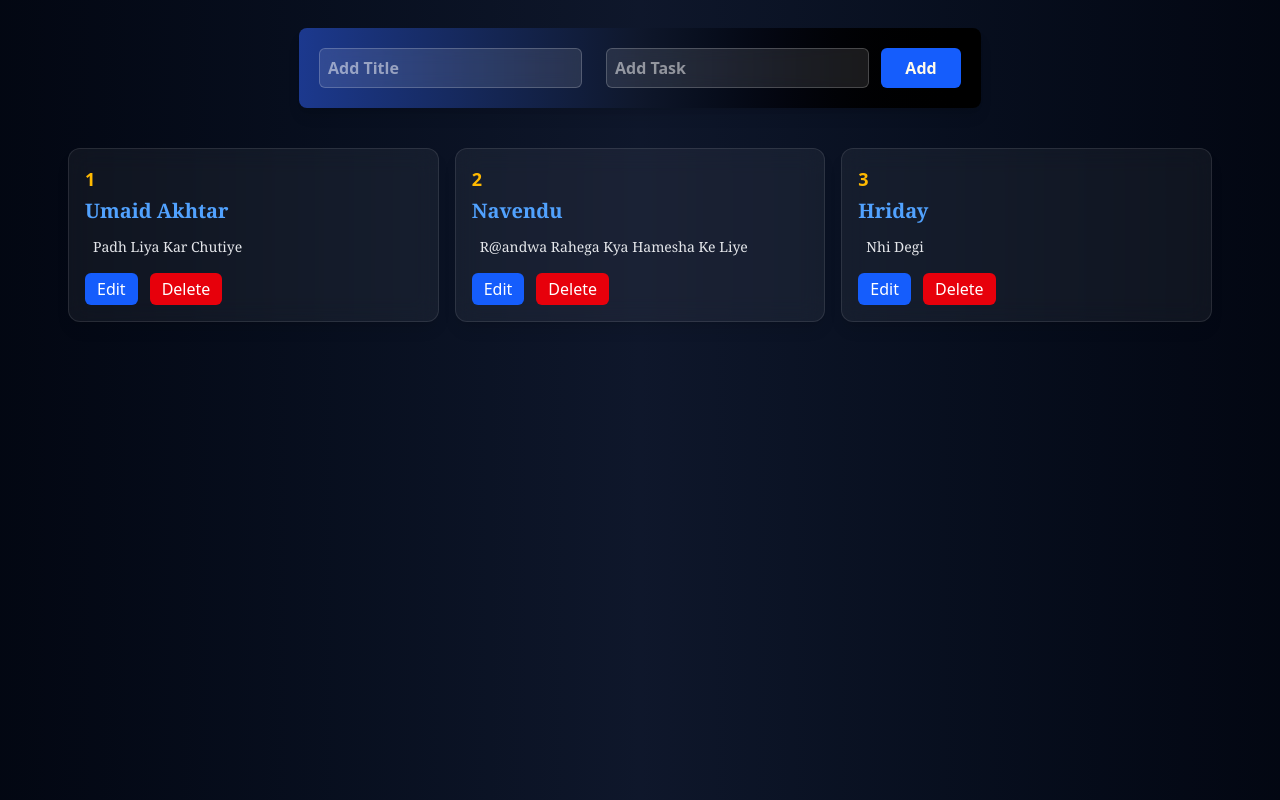
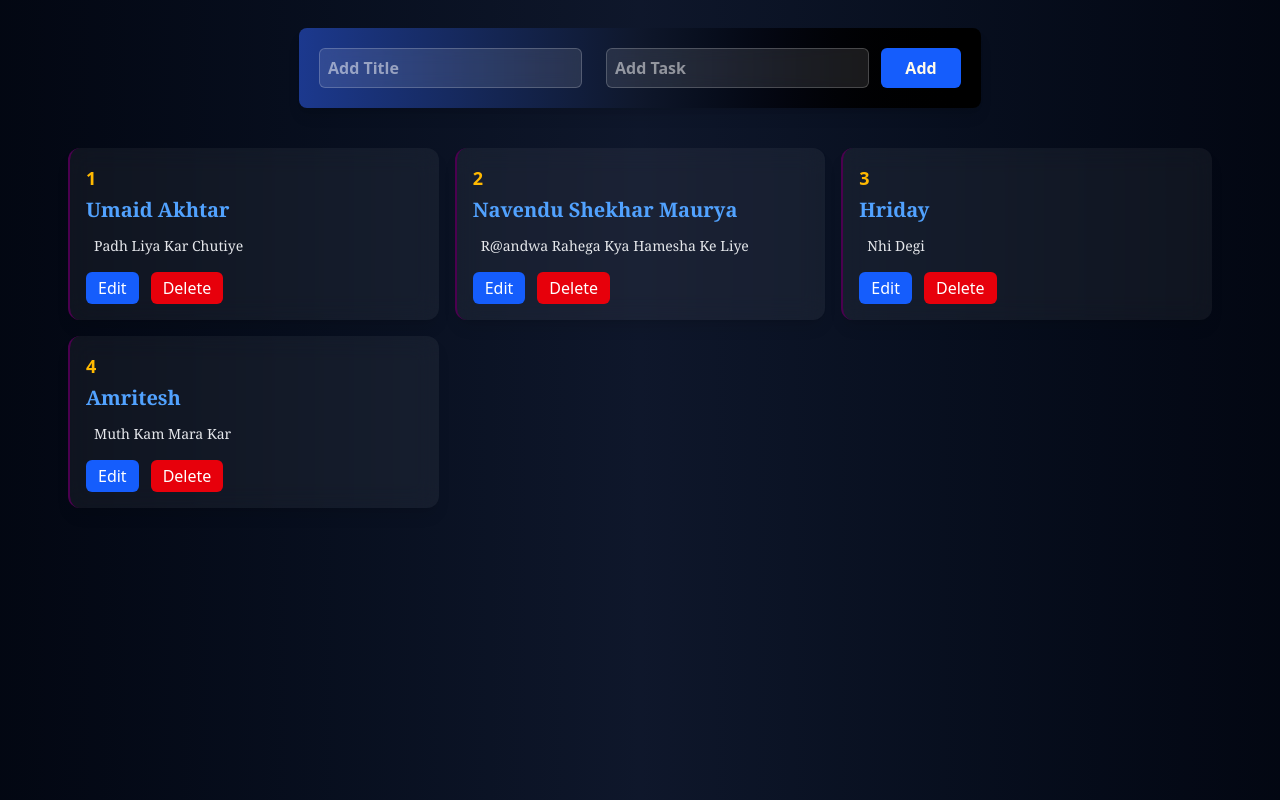
Before and after one commit to UMAID-AKHTAR/react-project, a React (Vite) app: page / in a window 1280 px wide. Built offline with nearby package versions, Linux system fonts and the light colour scheme; data requests are answered from the project's data file.

Commit message:
minimal changes

```diff
--- a/db.json
+++ b/db.json
@@ -1,19 +1,24 @@
 {
   "posts": [
     {
+      "id": 1,
       "title": "umaid akhtar",
-      "body": "Padh Liya Kar Chutiye",
-      "id": 1
+      "body": "Padh Liya Kar Chutiye"
     },
     {
-      "title": "Navendu",
+      "title": "Navendu shekhar maurya",
       "body": "R@andwa Rahega Kya hamesha ke liye",
       "id": 2
     },
     {
+      "id": 3,
       "title": "hriday",
-      "body": "nhi degi",
-      "id": 3
+      "body": "nhi degi"
+    },
+    {
+      "title": "amritesh",
+      "body": "muth kam mara kar",
+      "id": 4
     }
   ]
 }
--- a/src/CrudOperationAxios/CrudCard.jsx
+++ b/src/CrudOperationAxios/CrudCard.jsx
@@ -10,11 +10,11 @@ function CrudCard({
   return (
     <li
       className="bg-white/5 backdrop-blur-md text-white p-4 rounded-xl
-               border border-white/10
+               border-l-2 border-fuchsia-950
                shadow-lg
-               transition-all duration-300
+               transition-all duration-200
                hover:scale-[1.02]
-               hover:shadow-[0_0_20px_rgba(255,255,255,0.15)] hover:-translate-y-5"
+               hover:shadow-[0_0_20px_rgba(255,255,255,0.15)] hover:-translate-z-10"
     >
       <p className="font-bold text-amber-400 text-lg">{number}</p>
 
--- a/src/CrudOperationAxios/Form.jsx
+++ b/src/CrudOperationAxios/Form.jsx
@@ -74,7 +74,7 @@ function Form({ data, setData, update, setUpdate, empty, setEmpty }) {
             onChange={(e) =>
               setAdd((prev) => ({ ...prev, title: e.target.value }))
             }
-            className="bg-white/10 backdrop-blur-sm text-white font-semibold px-2 py-1 rounded-md border border-white/20"
+            className="bg-white/10 backdrop-blur-sm outline-none text-white font-semibold px-2 py-1 rounded-md border border-white/20"
           />
           <input
             placeholder="Add Task"
@@ -85,7 +85,7 @@ function Form({ data, setData, update, setUpdate, empty, setEmpty }) {
             onChange={(e) =>
               setAdd((prev) => ({ ...prev, body: e.target.value }))
             }
-            className="bg-white/10 backdrop-blur-sm text-white font-semibold px-2 py-1 rounded-md border border-white/20 ml-6"
+            className="bg-white/10 backdrop-blur-sm outline-none text-white font-semibold px-2 py-1 rounded-md border border-white/20 ml-6"
           />
           <button
             type="submit"
```
